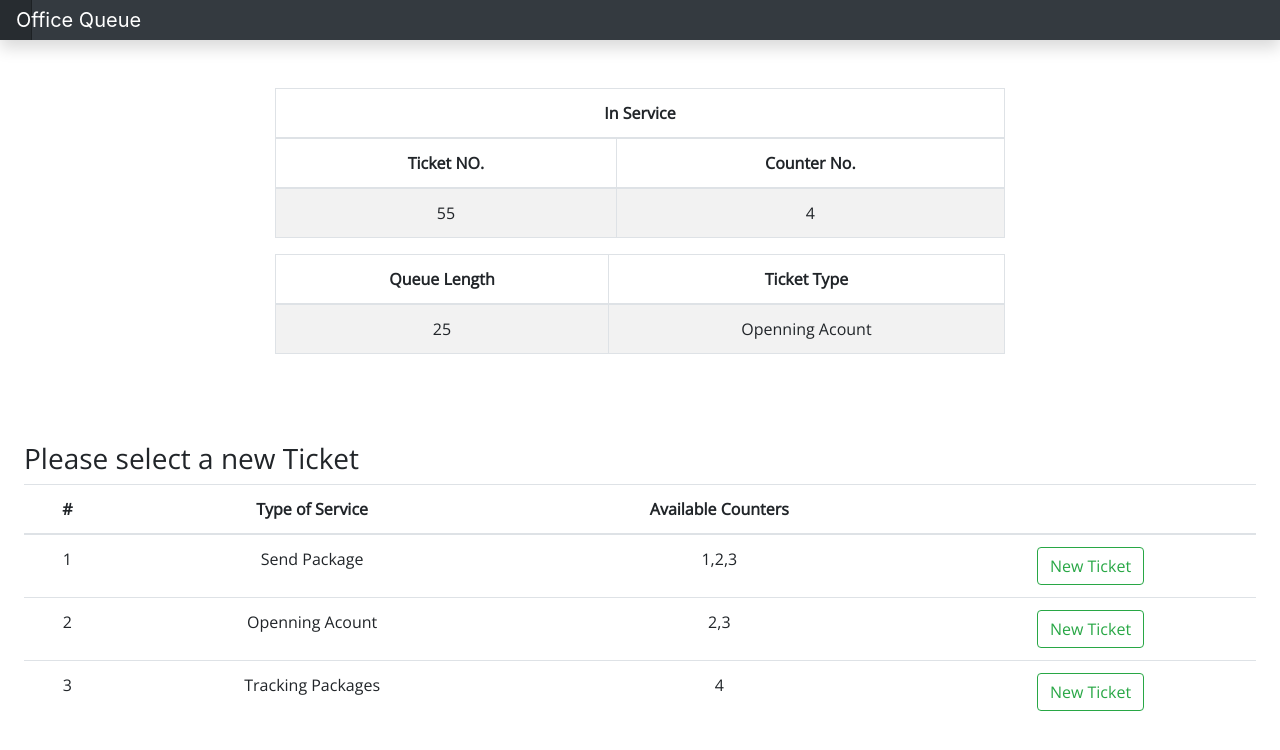
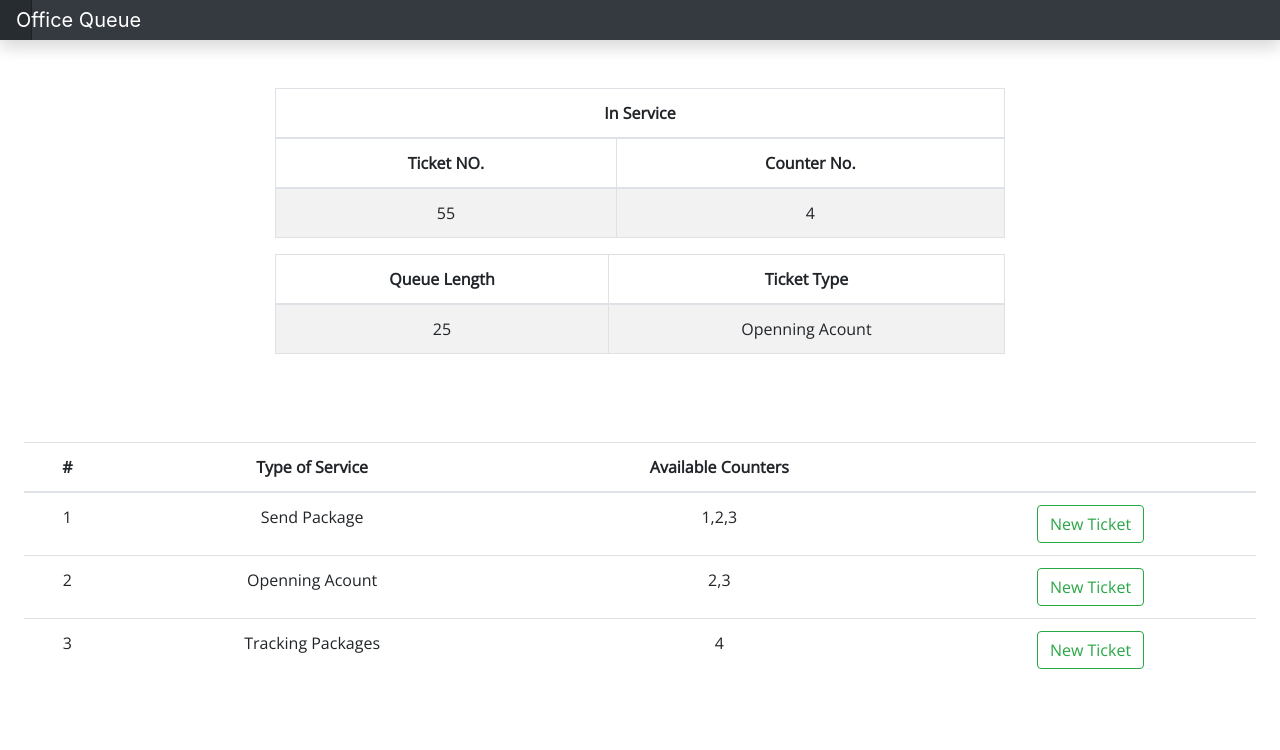
Before and after one commit to mosTavassoli/QueueManagement, a React (Create React App) app in the folder client/: page / in a window 1280 px wide. Shown: the top 750 px of the page. Built offline with nearby package versions, Linux system fonts and the light colour scheme.

Commit message:
dev: adding fake functionality to get a new ticket button, creating the ticket UI and fill it with fake data

```diff
--- a/client/src/App.js
+++ b/client/src/App.js
@@ -11,6 +11,8 @@ class App extends Component {
   constructor(props) {
     super(props);
     this.state = {
+        inProgress : 0,
+        gotTicket:0,
         displayList : DISPLAY,
        counters:[
          {
@@ -48,12 +50,16 @@ class App extends Component {
 
   //Request new tocket to service (as customer)
   submitRequest = (req_type) => {
-      console.log("The request : " + req_type + ", has been selected");
+      //console.log("The request : " + req_type + ", has been selected");
       // API.submitRequest(req_type)
       // .then((counters) => this.setState({counters}))
       // .catch((errorObj) => {
       //   this.handleErrors(errorObj);
       // });
+      this.setState({inProgress:1});
+      setTimeout(()=>{
+        this.setState({inProgress:0,gotTicket:1});
+      }, 2000);
 
   }
 
@@ -64,7 +70,9 @@ class App extends Component {
       <Router>
       <Nav/>
         <DisplayScreen displayList={this.state.displayList}/>
-        <Body counters={this.state.counters} onClick={this.submitRequest} />
+        <Body
+        gotTicket={this.state.gotTicket}
+        inProgress={this.state.inProgress} counters={this.state.counters} onClick={this.submitRequest} />
         {/* <Switch>
           <Route path="/" exact component={Body} />
           <Route path="/counters" component={CarList}/>
--- a/client/src/components/body.jsx
+++ b/client/src/components/body.jsx
@@ -10,7 +10,9 @@ class Body extends Component {
         <div className="row">
 
        {/* <Sidebar cats={this.props.cats} brands={this.props.brands}  onClick={this.props.onClick}/> */}
-       <CounterList onClick={this.props.onClick} counters={this.props.counters}/>
+       <CounterList
+       inProgress={this.props.inProgress} gotTicket={this.props.gotTicket}
+       onClick={this.props.onClick} counters={this.props.counters}/>
        </div></div>
       </Fragment>
     );
--- a/client/src/components/counterList.jsx
+++ b/client/src/components/counterList.jsx
@@ -5,9 +5,11 @@ class CounterList extends Component {
   render() {
     return (
       <Fragment>
-        <main role="main" className="main mt-5 p-lg-4 p-xl-4 p-md-4 p-sm-4 col-md-12 ml-sm-auto col-lg-12 px-md-4">
-
-          <h3 className="mb-2">Please select a new Ticket</h3>
+        <main
+          role="main"
+          className="main mt-5 p-lg-4 p-xl-4 p-md-4 p-sm-4 col-md-12 ml-sm-auto col-lg-12 px-md-4"
+        >
+          {this.props.gotTicket === 0 ? (
             <div className="table-responsive">
               <table className="table table-hover text-center">
                 <thead>
@@ -18,17 +20,26 @@ class CounterList extends Component {
                     <th></th>
                   </tr>
                 </thead>
-              <tbody >
+                <tbody>
                   {this.props.counters.map((counter) => (
                     <CounterRow
                       key={counter.id}
                       counter={counter}
                       onClick={this.props.onClick}
+                      inProgress={this.props.inProgress}
                     />
                   ))}
                 </tbody>
               </table>
             </div>
+          ) : (
+            <div class="container p-3 my-2 border">
+              <h1>Ticket Number : 43</h1>
+              <h5 className="mt-n1 mb-5 pr-2 text-muted">Type : Openning Account</h5>
+
+              <h5 className="mt-5">People in front of you: 4</h5>
+            </div>
+          )}
         </main>
       </Fragment>
     );
@@ -36,8 +47,12 @@ class CounterList extends Component {
 }
 function CounterRow(props) {
   return (
-    <tr  counterid={props.counter.id}>
-      <CounterData counter={props.counter} onClick={props.onClick} />
+    <tr counterid={props.counter.id}>
+      <CounterData
+        inProgress={props.inProgress}
+        counter={props.counter}
+        onClick={props.onClick}
+      />
     </tr>
   );
 }
@@ -47,7 +62,9 @@ function CounterData(props) {
       <td>{props.counter.id}</td>
       <td>{props.counter.name}</td>
       <td>{props.counter.counters}</td>
+      {/*when the button is clicked the spinner will be shown till the data is ready*/}
       <td>
+        {props.inProgress === 0 ? (
           <button
             className="btn btn-outline-success"
             value={props.counter.id}
@@ -57,6 +74,9 @@ function CounterData(props) {
           >
             New Ticket
           </button>
+        ) : (
+          <div className="spinner-border text-success"></div>
+        )}
       </td>
     </>
   );
```
Lines whose indentation alone changed are shown as unchanged.
